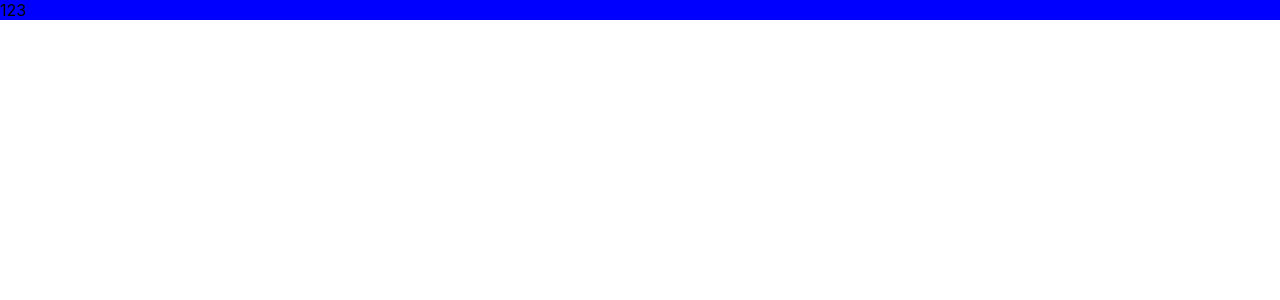
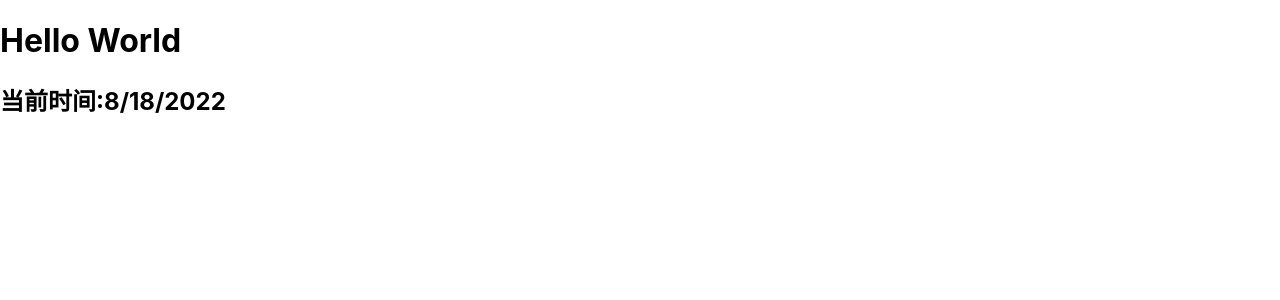
Before and after one commit to zhaoyuanmeng/react-demo, a React (Vite) app: page / in a window 1280 px wide. Shown: the top 300 px of the page. Built offline with nearby package versions, Linux system fonts and the light colour scheme.

Commit message:
feat: 添加class版的state

```diff
--- /dev/null
+++ b/src/day1/five.tsx
@@ -0,0 +1,39 @@
+
+import  React from 'react';
+interface proType{
+    date?:any
+}
+class ClockPlus extends React.Component<proType,proType>{
+    timeerId:any
+    constructor(props:proType){
+        super(props)
+        this.state = {
+            date:new Date().toLocaleDateString
+        }
+    }
+    // 主要逻辑函数 实现更新时间通过setState 这里面的值变了就会重新触发本组件的render函数
+    tick(){
+        this.setState({
+            date:new Date().toLocaleDateString()
+        })
+    }
+    // 组件已经被渲染到DOM中后运行 挂载的生命周期函数
+    componentDidMount(){
+        this.timeerId = setInterval(()=>this.tick(),1000)
+    }
+    // 组件被销毁的生命周期回调函数 清除计时器
+    componentWillUnmount(){
+        clearInterval(this.timeerId)
+    }
+
+    render(){
+        return (
+            <div>
+                <h1>Hello World</h1>
+                <h2>当前时间:{this.state.date}</h2>
+            </div>
+        )
+    }
+}
+
+export default ClockPlus
--- a/src/main.tsx
+++ b/src/main.tsx
@@ -5,6 +5,7 @@ import All, { Comment } from "./day1/one";
 import Clock from './day1/two'
 import UserGreeting from './day1/three'
 import Four from './day1/four'
+import ClockPlus from './day1/five'
 import "./index.css";
 
 ReactDOM.createRoot(document.getElementById("root")!).render(
@@ -14,6 +15,7 @@ ReactDOM.createRoot(document.getElementById("root")!).render(
     <Comment name="zyddddd" txt="rarars"></Comment>
     <Clock></Clock> */}
     {/* <UserGreeting name='li'></UserGreeting> */}
-    <Four></Four>
+    {/* <Four></Four> */}
+    <ClockPlus></ClockPlus>
   </React.StrictMode>
 );
```
Also changed, not shown: 1 other file (tests, documents, lock files or other folders).
